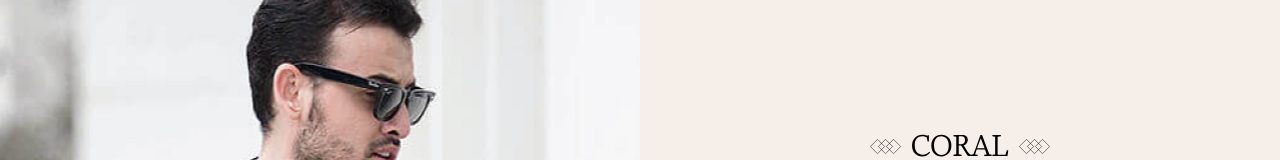
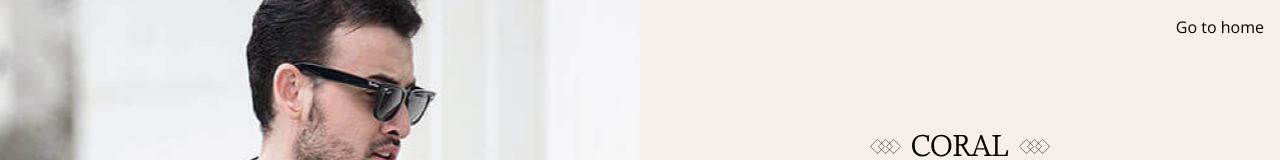
Before and after one commit to Hernanbp/GoClothing, a React (Create React App) app: page /register in a window 1280 px wide. Shown: the top 160 px of the page. Built offline with nearby package versions, Linux system fonts and the light colour scheme.

Commit message:
rutes and go to home login & register

```diff
--- a/src/components/views/Cart/Cart.jsx
+++ b/src/components/views/Cart/Cart.jsx
@@ -1,7 +1,6 @@
 import React, { useState } from "react"
 import { useDispatch, useSelector } from "react-redux"
-import { ProductCard } from "../ProductCard/ProductCard"
-import { Link, useNavigate } from "react-router-dom"
+import { useNavigate } from "react-router-dom"
 import "./styles.css"
 import { Navbar } from "../Navbar/Navbar"
 import { Footer } from "../Footer/Footer"
--- a/src/components/views/auth/Register.jsx
+++ b/src/components/views/auth/Register.jsx
@@ -6,10 +6,19 @@ import logo from '../../svgs/logo.svg'
 import Swal from 'sweetalert2';
 import "./auth.styles.css"
 import axios from "axios"
+import { useEffect } from 'react';
 
 export const Register = () => {
 
-  const navigate = useNavigate()
+  const navigate = useNavigate();
+
+  useEffect(() => {
+    if (localStorage.getItem("user")) {
+      navigate(-1)
+    }
+  }, [navigate])
+
+
 
   const linkStyle = {
     textDecoration: 'none',
@@ -66,6 +75,7 @@ export const Register = () => {
         <div className='auth-img'></div>
 
         <div className='auth-container'>
+          <Link className='go-home-button' to="/">Go to home</Link>
           <div className='auth'>
               <img className='logo' src={logo} alt="brand_logo" />
               <div className='title'>
--- a/src/components/views/auth/auth.styles.css
+++ b/src/components/views/auth/auth.styles.css
@@ -48,6 +48,7 @@
 
 .auth-container {
   display: flex;
+  position: relative;
   justify-content: center;
   align-items: center;
   width: 50%;
@@ -263,6 +264,12 @@
   color: #db5a73;
 }
 
+.go-home-button{
+  position: absolute;
+  top: 16px;
+  right: 16px;
+}
+
 @media only screen and (max-width: 800px) {
   .auth-img {
     display: none;
--- a/src/components/views/auth/login.jsx
+++ b/src/components/views/auth/login.jsx
@@ -1,4 +1,4 @@
-import React from 'react'
+import React, { useEffect } from 'react'
 import { Link} from "react-router-dom"
 import { useNavigate } from "react-router-dom"
 import { useFormik } from "formik"
@@ -11,6 +11,15 @@ import axios from 'axios';
 
 export const Login = () => {
 
+  const navigate = useNavigate();
+
+    useEffect(() => {
+    if (localStorage.getItem("user")) {
+      navigate(-1)
+    }
+  }, [navigate])
+
+
   const linkStyle = {
     textDecoration: 'none',
     fontWeight: 600,
@@ -21,7 +30,6 @@ export const Login = () => {
     marginLeft: '6px'
   };
 
-const navigate = useNavigate()
 
   let initialValues = {
     userName:"",
@@ -92,6 +100,7 @@ const onSubmit = () => {
         <div className='auth-img'></div>
 
         <div className='auth-container'>
+          <Link className='go-home-button' to="/">Go to home</Link>
           <div className='auth'>
               <img className='logo' src={logo} alt="brand_logo" />
               <div className='title'>
```
